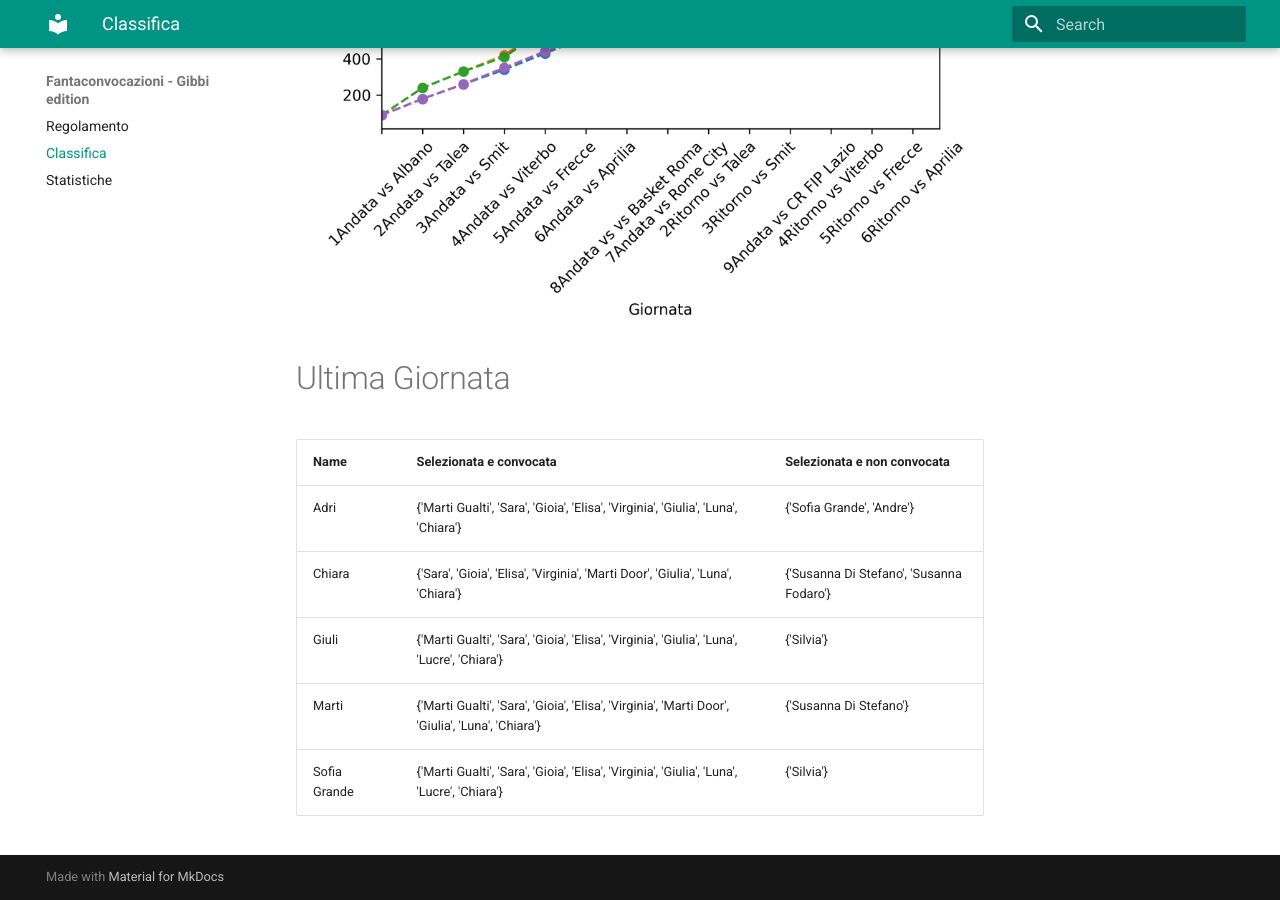
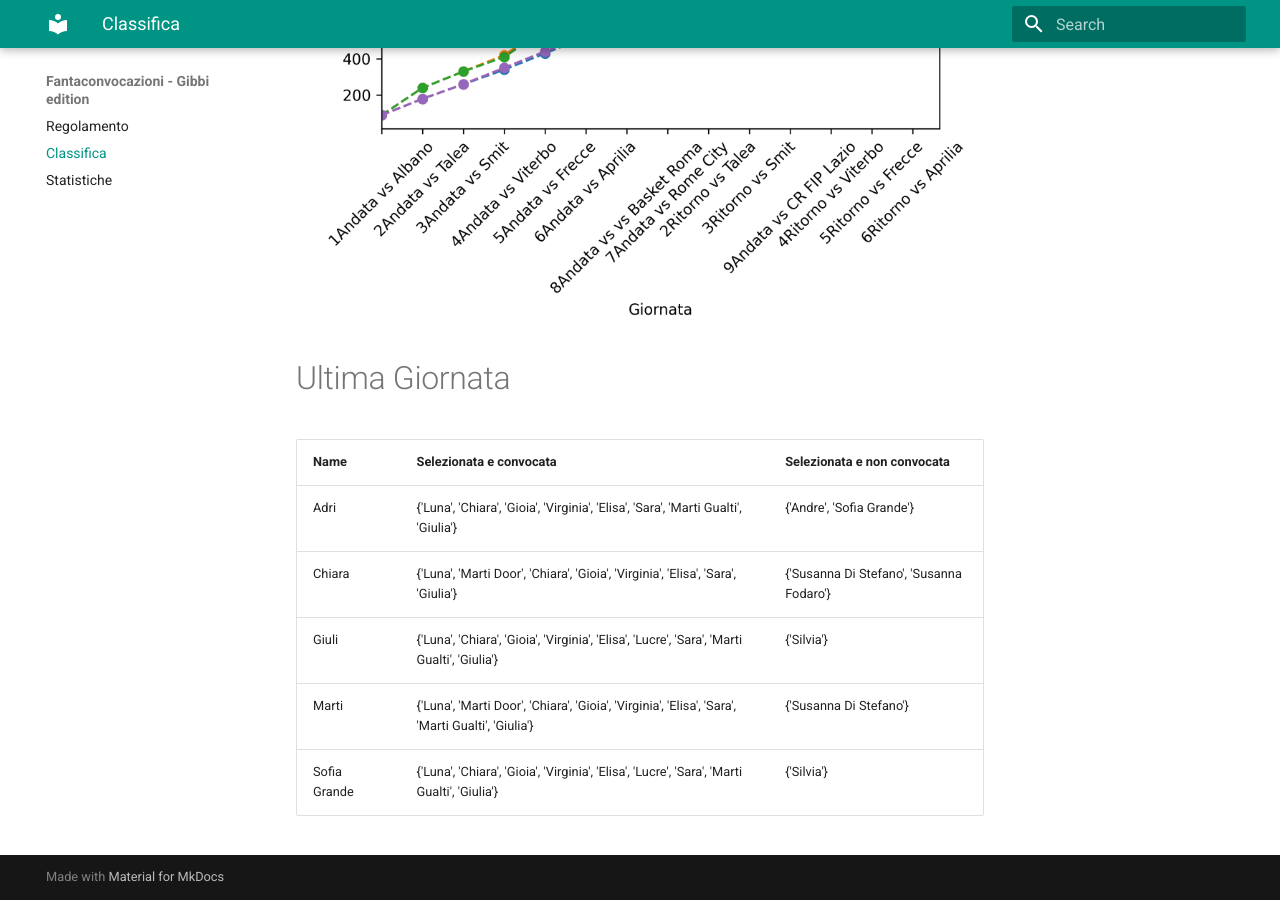
Before and after one commit to martinig94/fantagibbi, an MkDocs documentation site: the page built from docs/Classifica.md, in a window 1280 px wide and 900 px high, scrolled down 790 px. Built offline with MkDocs 1.6.1 and Material for MkDocs 9.7.7, drawn with Linux system fonts in a browser that asks for light colours.

Commit message:
Auto-update from main.py

```diff
--- a/docs/Classifica.md
+++ b/docs/Classifica.md
@@ -18,9 +18,9 @@
 <!-- START_TABLE CORRECT -->
 | Name         | Selezionata e convocata                                                                          | Selezionata e non convocata              |
 |:-------------|:-------------------------------------------------------------------------------------------------|:-----------------------------------------|
-| Adri         | {'Marti Gualti', 'Sara', 'Gioia', 'Elisa', 'Virginia', 'Giulia', 'Luna', 'Chiara'}               | {'Sofia Grande', 'Andre'}                |
-| Chiara       | {'Sara', 'Gioia', 'Elisa', 'Virginia', 'Marti Door', 'Giulia', 'Luna', 'Chiara'}                 | {'Susanna Di Stefano', 'Susanna Fodaro'} |
-| Giuli        | {'Marti Gualti', 'Sara', 'Gioia', 'Elisa', 'Virginia', 'Giulia', 'Luna', 'Lucre', 'Chiara'}      | {'Silvia'}                               |
-| Marti        | {'Marti Gualti', 'Sara', 'Gioia', 'Elisa', 'Virginia', 'Marti Door', 'Giulia', 'Luna', 'Chiara'} | {'Susanna Di Stefano'}                   |
-| Sofia Grande | {'Marti Gualti', 'Sara', 'Gioia', 'Elisa', 'Virginia', 'Giulia', 'Luna', 'Lucre', 'Chiara'}      | {'Silvia'}                               |
+| Adri         | {'Luna', 'Chiara', 'Gioia', 'Virginia', 'Elisa', 'Sara', 'Marti Gualti', 'Giulia'}               | {'Andre', 'Sofia Grande'}                |
+| Chiara       | {'Luna', 'Marti Door', 'Chiara', 'Gioia', 'Virginia', 'Elisa', 'Sara', 'Giulia'}                 | {'Susanna Di Stefano', 'Susanna Fodaro'} |
+| Giuli        | {'Luna', 'Chiara', 'Gioia', 'Virginia', 'Elisa', 'Lucre', 'Sara', 'Marti Gualti', 'Giulia'}      | {'Silvia'}                               |
+| Marti        | {'Luna', 'Marti Door', 'Chiara', 'Gioia', 'Virginia', 'Elisa', 'Sara', 'Marti Gualti', 'Giulia'} | {'Susanna Di Stefano'}                   |
+| Sofia Grande | {'Luna', 'Chiara', 'Gioia', 'Virginia', 'Elisa', 'Lucre', 'Sara', 'Marti Gualti', 'Giulia'}      | {'Silvia'}                               |
 <!-- END_TABLE CORRECT -->
```
